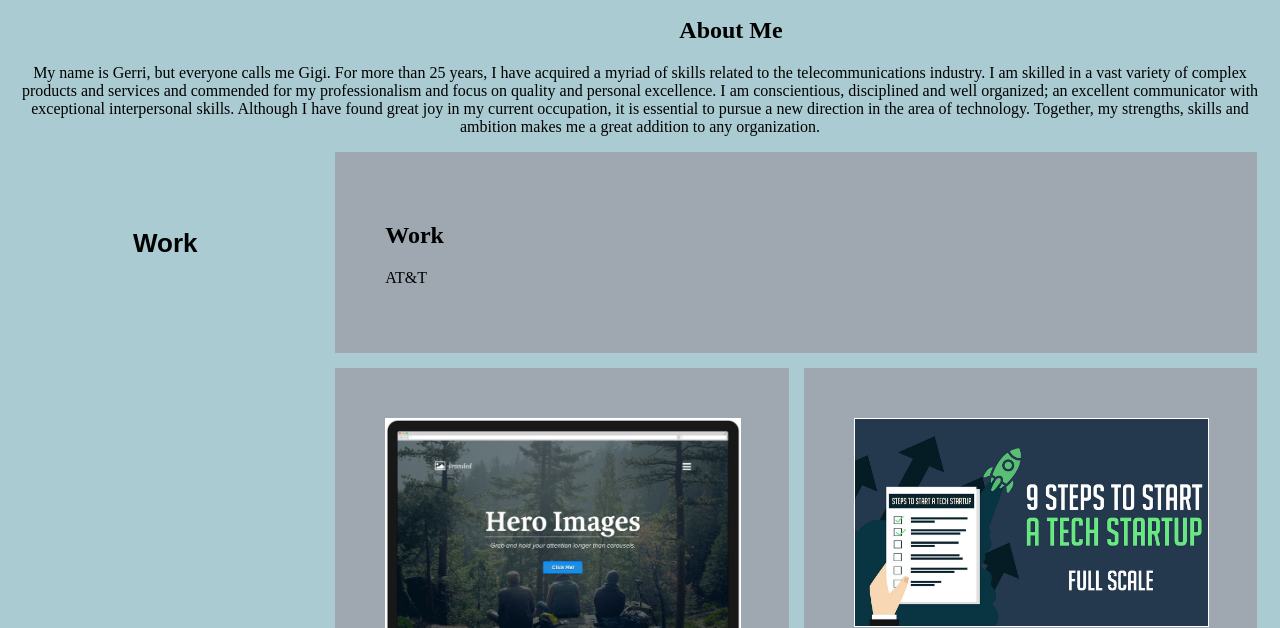
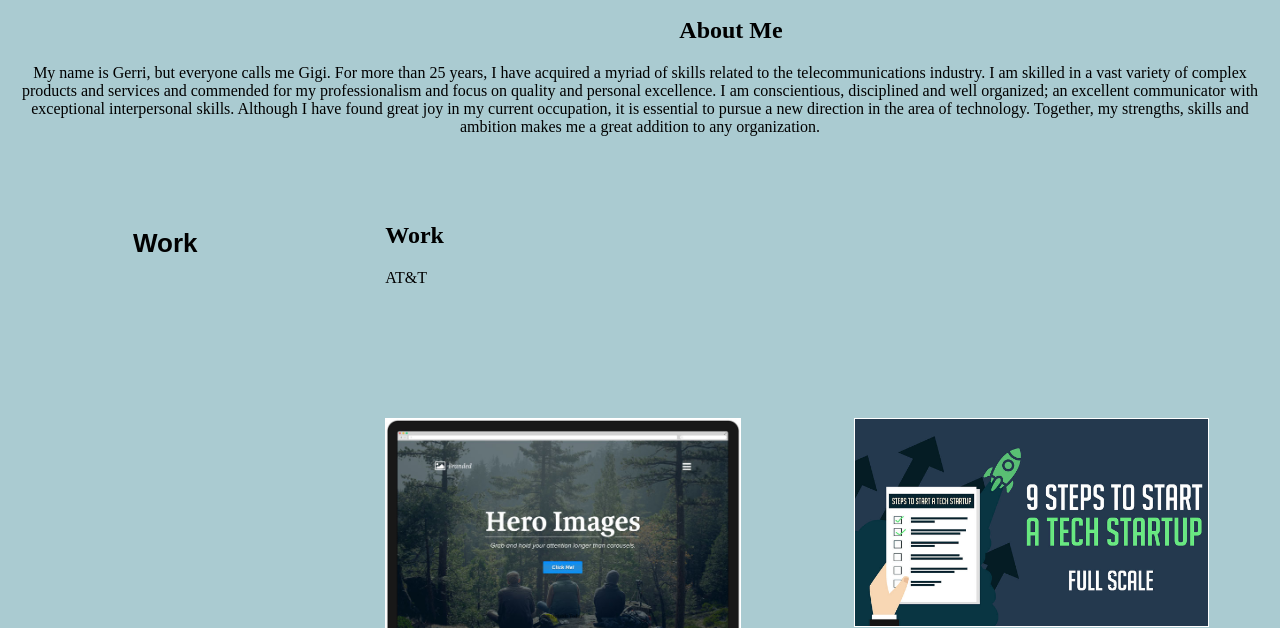
Before and after one commit to GgMorr/gm_portfolio, a plain HTML site: page index.html in a window 1280 px wide. Shown: the part 171-799 px from the top of the page. Drawn offline with Linux system fonts and the light colour scheme.

Commit message:
modified background color

```diff
--- a/assets/styles.css
+++ b/assets/styles.css
@@ -125,7 +125,7 @@
 
   /* ///Set container style*/
 .container1 section {
-    background: rgb(159, 168, 177);
+    background: rgb(170, 203, 209);
     padding: 50px;
   }
 
```
